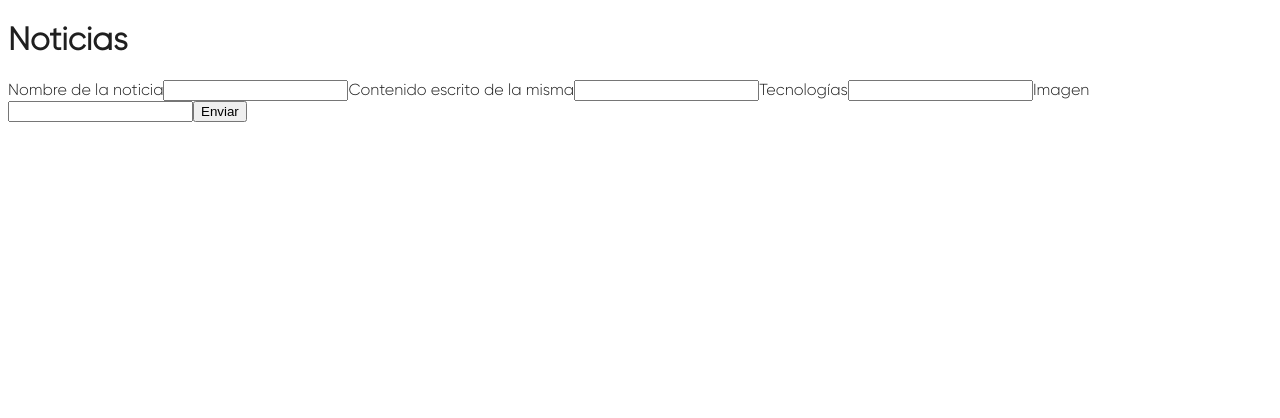
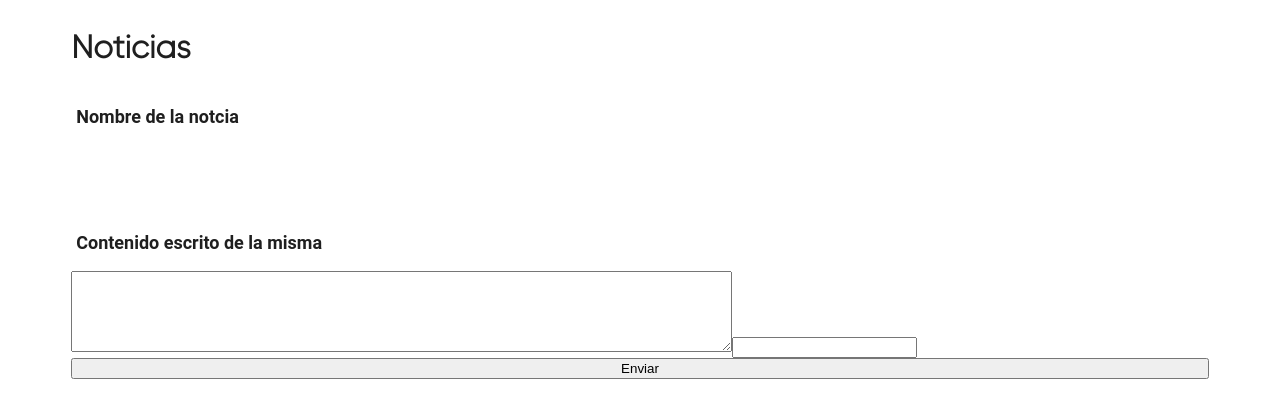
Before and after one commit to Javieredoher/social_Programate_fe, a React app: page / in a window 1280 px wide. Shown: the top 418 px of the page. Built offline with nearby package versions, Linux system fonts and the light colour scheme.

Commit message:
11-11-21|second part form publications|ACPC

```diff
--- a/src/components/formpublications/Publicactions.jsx
+++ b/src/components/formpublications/Publicactions.jsx
@@ -1,4 +1,5 @@
 import React, { Fragment } from 'react';
+import styles from "../formpublications/publications.module.css";
 
 
 const Publications = () => {
@@ -6,16 +7,20 @@ const Publications = () => {
 
     return (
         <Fragment>
-            <form>
+            <form className={styles.form_container}>
                 <h1>Noticias</h1>
-                <label>Nombre de la noticia</label>
-                <input />
-                <label>Contenido escrito de la misma</label>
-                <input />
-                <label>Tecnologías</label>
-                <input />
-                <label>Imagen</label>
-                <input />
+                <div className={styles.form}>
+                    <h3>Nombre de la notcia</h3>
+                    <input className={styles.news} type="text" name="news"/>
+                    <br />
+                </div>
+
+                <div className={styles.form}>
+                    <h3>Contenido escrito de la misma</h3>
+                    <textarea className={styles.content} type="text" name="content" rows="5" cols="80"></textarea>
+                    <input className={styles.content} type="text" name="content" />
+                    <br />
+                </div>
                 <input type="submit" value="Enviar" />
             </form>
         </Fragment>
--- a/src/components/formpublications/publications.module.css
+++ b/src/components/formpublications/publications.module.css
@@ -1,4 +1,25 @@
-form {
+.form_container {
+    width: 90%;
+    height: 90%;
     display: flex;
     flex-direction: column;
+    margin: auto;
 }
+
+h3 {
+    font-size: 18px;
+    margin-left: 5px;
+    font-family: "Roboto", sans-serif;
+}
+.news {
+    width: 100%;
+    height: 50px;
+    display: flex;
+    justify-content: center;
+    border-radius: 50px;
+    border-style: solid;
+    border: 1px;
+    padding: 0 15px;
+    font-size: 18px;
+    outline: none;
+}
--- a/src/routes/App.jsx
+++ b/src/routes/App.jsx
@@ -1,5 +1,5 @@
 import React from "react";
-import "../assets/styles/global2.css";
+import "../components/formpublications/publications.module.css";
 import Publications from "../components/formpublications/Publicactions";
 // import Footer from "../components/footer/Footer";
 
```
